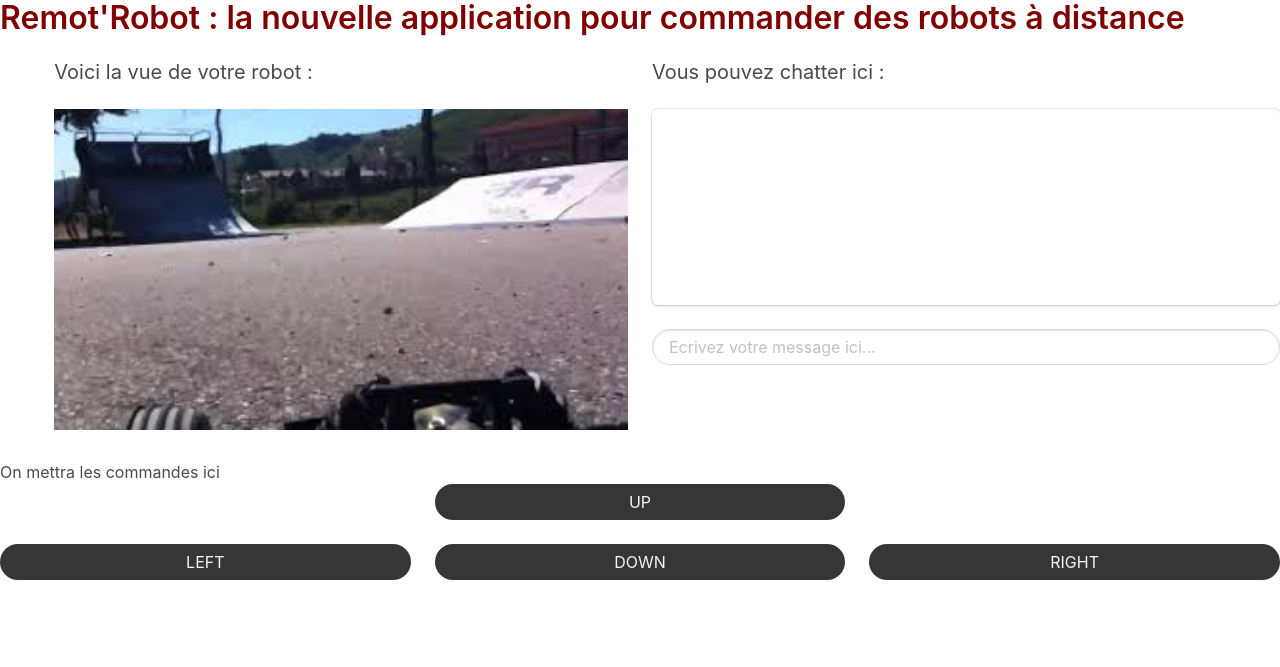
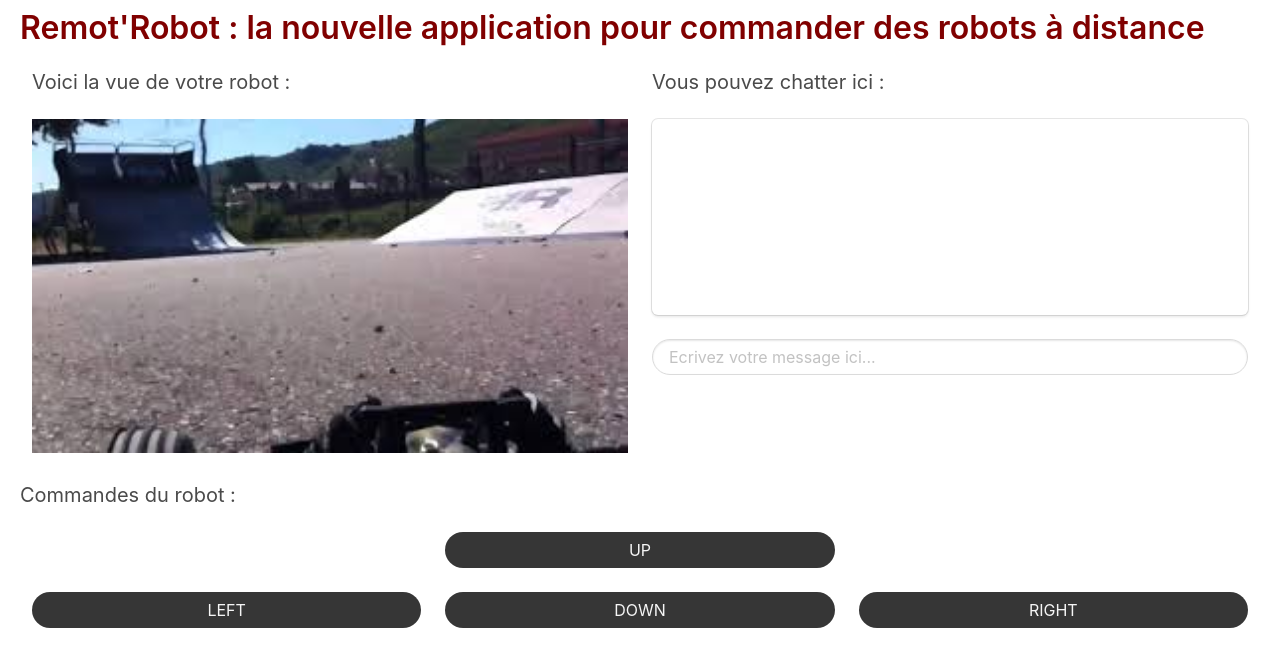
Before and after one commit to AB036/remote_robot, a Django app: page / in a window 1280 px wide. Shown: the top 667 px of the page. Run offline with Django 3.2, Linux system fonts and the light colour scheme.

Commit message:
correct margin

```diff
--- a/remote_robot_web/control_board/static/control_board/index_rr.css
+++ b/remote_robot_web/control_board/static/control_board/index_rr.css
@@ -1,3 +1,15 @@
 .title {
     color: #800000;
 }
+
+.marge_left {
+    margin-left: 20px;
+}
+
+.marge_right {
+    margin-right: 20px;
+}
+
+.marge_up {
+    margin-top: 10px;
+}
--- a/remote_robot_web/control_board/templates/control_board/commands.html
+++ b/remote_robot_web/control_board/templates/control_board/commands.html
@@ -1,4 +1,4 @@
-<div class="columns is-multiline">
+<div class="columns is-multiline marge_left marge_right">
     <div class="column is-one-third">
 
     </div>
--- a/remote_robot_web/control_board/templates/control_board/index.html
+++ b/remote_robot_web/control_board/templates/control_board/index.html
@@ -9,28 +9,31 @@
 </head>
 <body>
 
-    <p class="title">Remot'Robot : la nouvelle application pour commander des robots à distance</p>
-    <div class="columns ">
+    <p class="title marge_left marge_right marge_up">Remot'Robot : la nouvelle application pour commander des robots à distance</p>
+
+    <div class="columns marge_left marge_right">
+
         <div class="column is-half bandeau_video">
-            <div class="columns">
-                <div class="column is-offset-1">
-                    <div class="content">
-                        <p class="subtitle">Voici la vue de votre robot :</p>
-                    </div>
-                    <img src="{% static 'control_board/camera.jpeg' %}" height="600" width="600"/>
-                </div>
+
+            <div class="content">
+                <p class="subtitle">Voici la vue de votre robot :</p>
             </div>
+
+            <img src="{% static 'control_board/camera.jpeg' %}" height="600" width="600"/>
         </div>
+
         <div class="column is-half bandeau_chat">
             <div class="content">
                 <p class="subtitle">Vous pouvez chatter ici :</p>
             </div>
+
             <div class="box">
                 <iframe src="{% url 'chat' %}"
                         width="100%"
-                        height="235" >
+                        height="235">
                 </iframe>
             </div>
+
             <form class="form" action="" method="post">
                 <div class="field">
                     <div class="control">
@@ -43,7 +46,10 @@
         </div>
     </div>
 
-    <p>On mettra les commandes ici</p>
+    <div class="content marge_left">
+        <p class="subtitle">Commandes du robot :</p>
+    </div>
     {% include 'control_board/commands.html' %}
+
 </body>
 </html>
```
Lines whose indentation alone changed are shown as unchanged.
